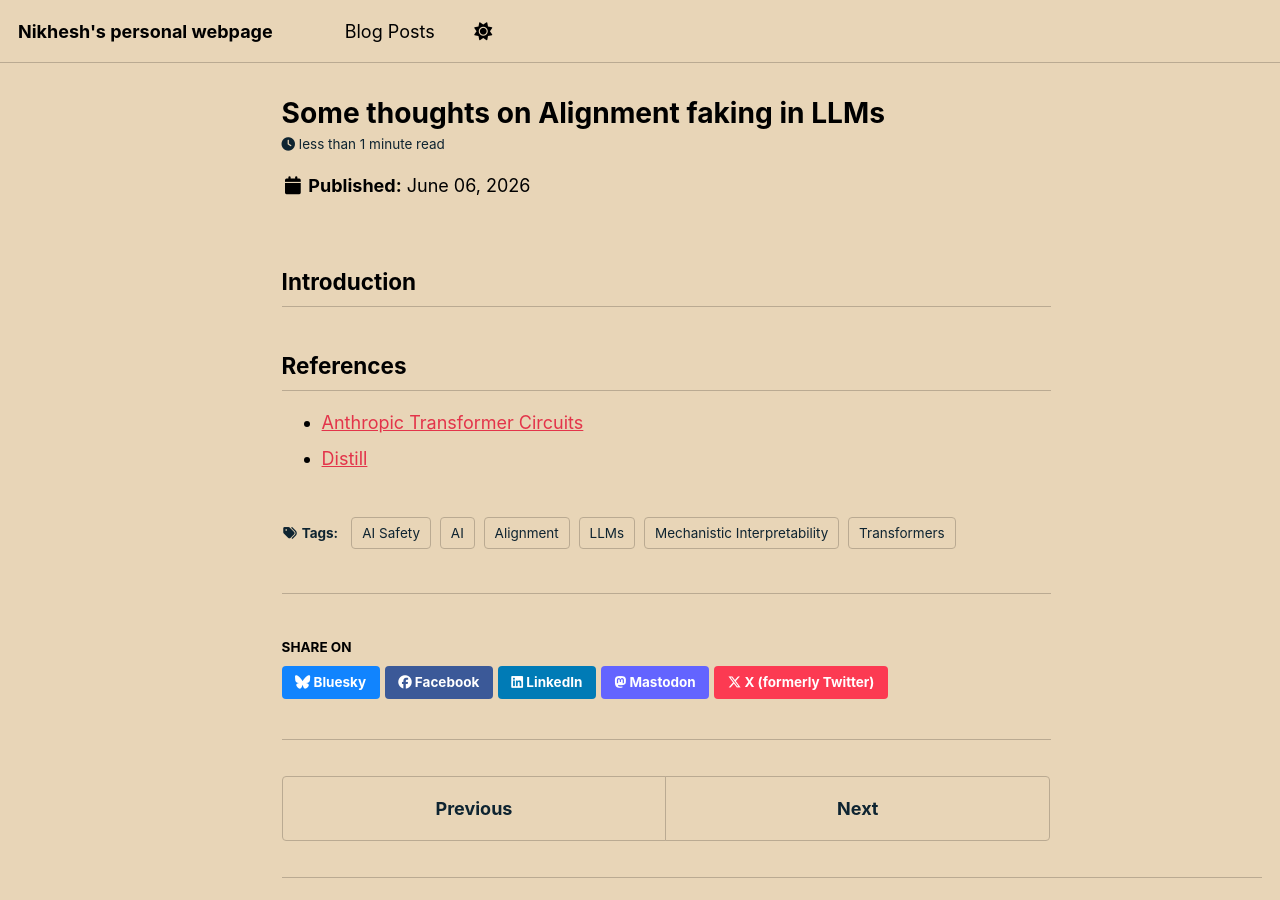
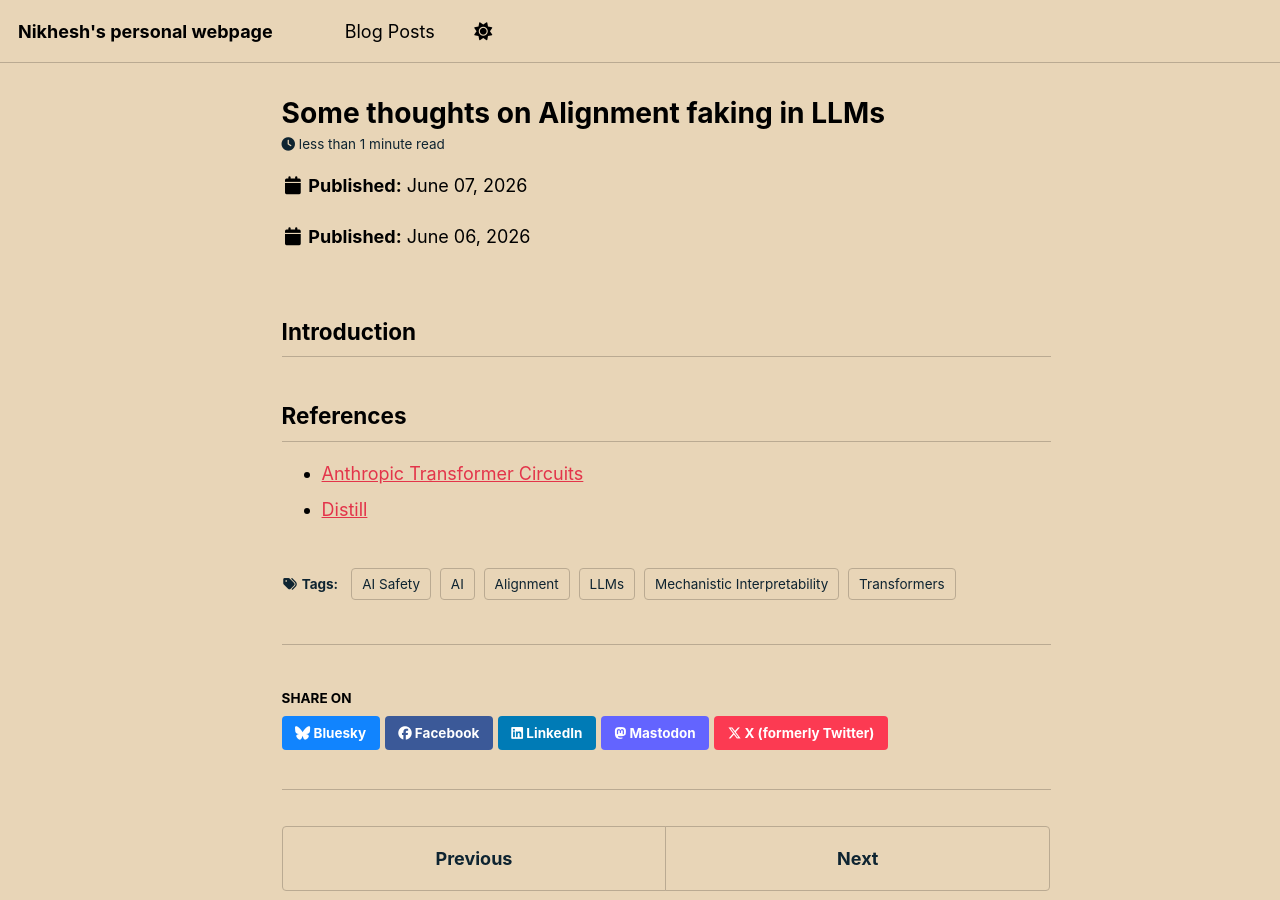
Before and after one commit to NikheshKumar/nikheshkumar.github.io, a Jekyll site: the page built from _posts/2026-06-06-alignment-faking-in-llms.md, in a window 1280 px wide and 900 px high. Built offline with Jekyll 4.4.1, drawn with Linux system fonts in a browser that asks for light colours; a script bundle is joined from its source files by our own code; library files that are not in the unit come from our copies.

Commit message:
Add modified date and permalink to the post
Updated the post metadata to include a modified date and permalink.

```diff
--- a/_posts/2026-06-06-alignment-faking-in-llms.md
+++ b/_posts/2026-06-06-alignment-faking-in-llms.md
@@ -1,6 +1,7 @@
 ---
 title: "Some thoughts on Alignment faking in LLMs"
 date: 2026-06-06
+modified: 2026-06-07
 permalink: /posts/2026/06/alignment-faking-in-llms/
 tags:
   - AI Safety
```
